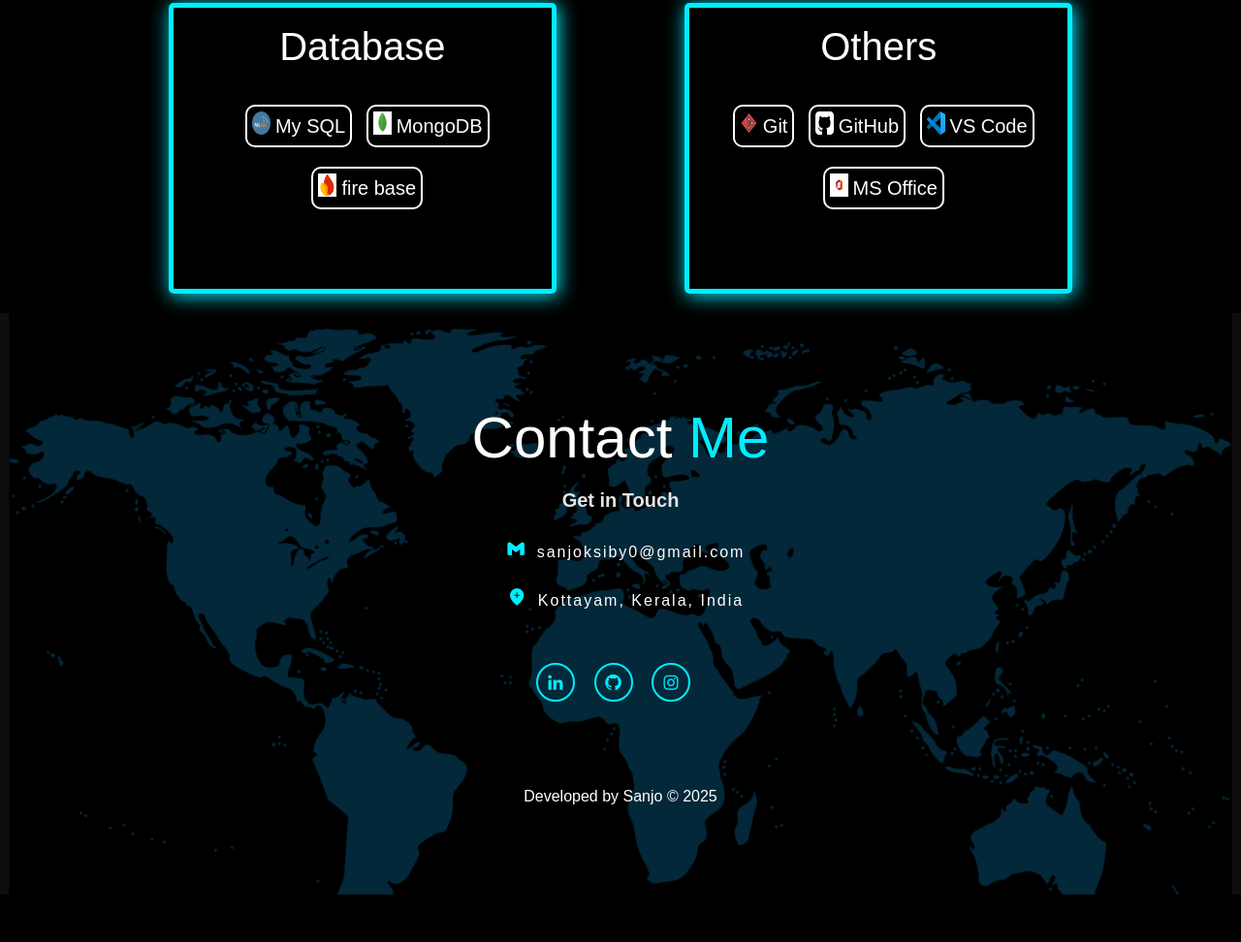
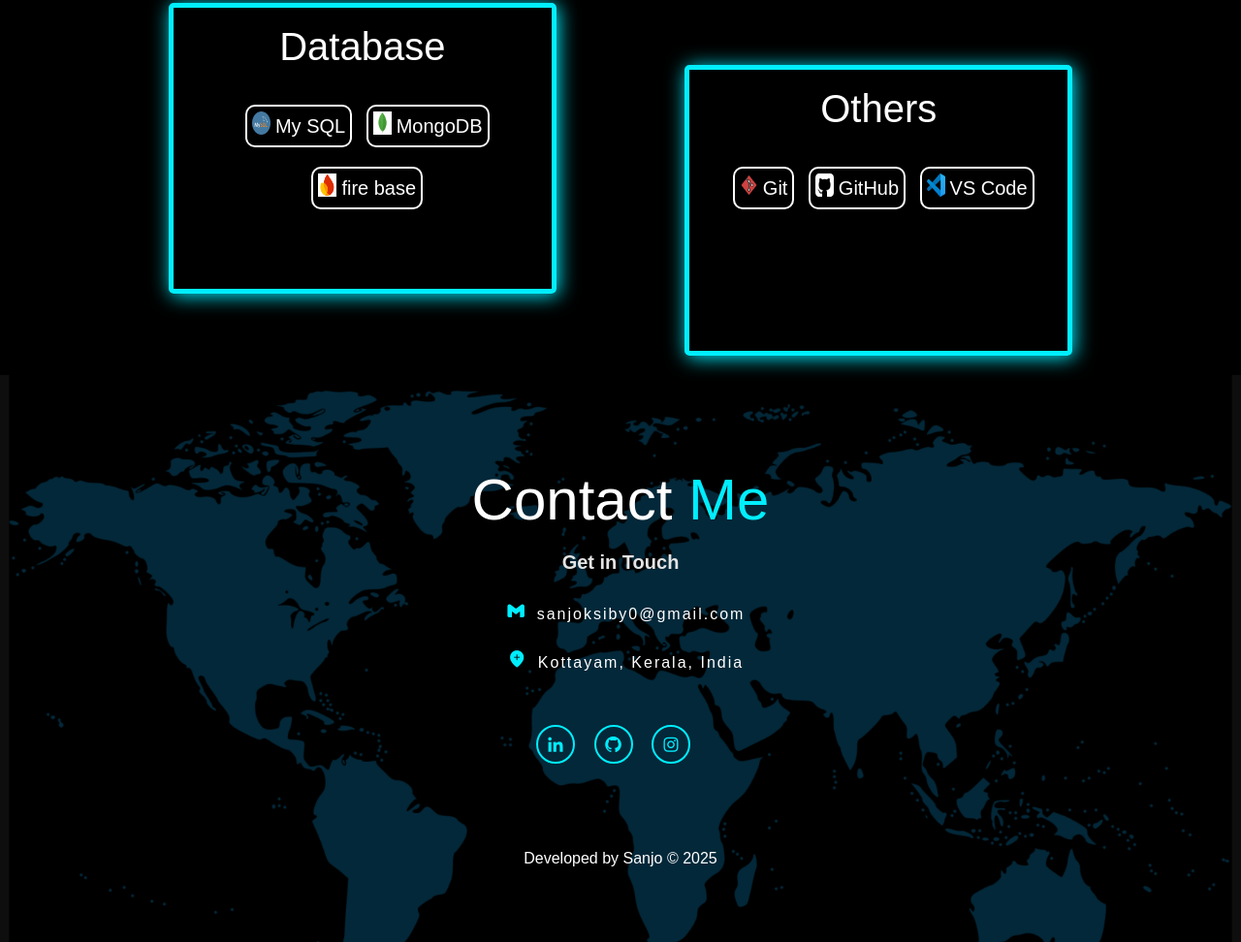
Before and after one commit to Skywalker690/Old-Portfolio, a plain HTML site: page index.html in a window 1280 px wide. Shown: the part 2127-3099 px from the top of the page at 97% size. Before the commit the page ends 3050 px from the top, so only its background shows below. Drawn offline with nearby package versions, Linux system fonts and the light colour scheme.

Commit message:
Update index.html

```diff
--- a/index.html
+++ b/index.html
@@ -190,12 +190,7 @@
                         </span>
                     </div>
 
-                    <div class="techs">
-                        <img alt="MS Office logo" class="skill-icon" src=".\Assets\ms.jpeg"/>
-                        <span>
-                        MS Office
-                        </span>
-                    </div>
+
 
 
                 </div>
```
